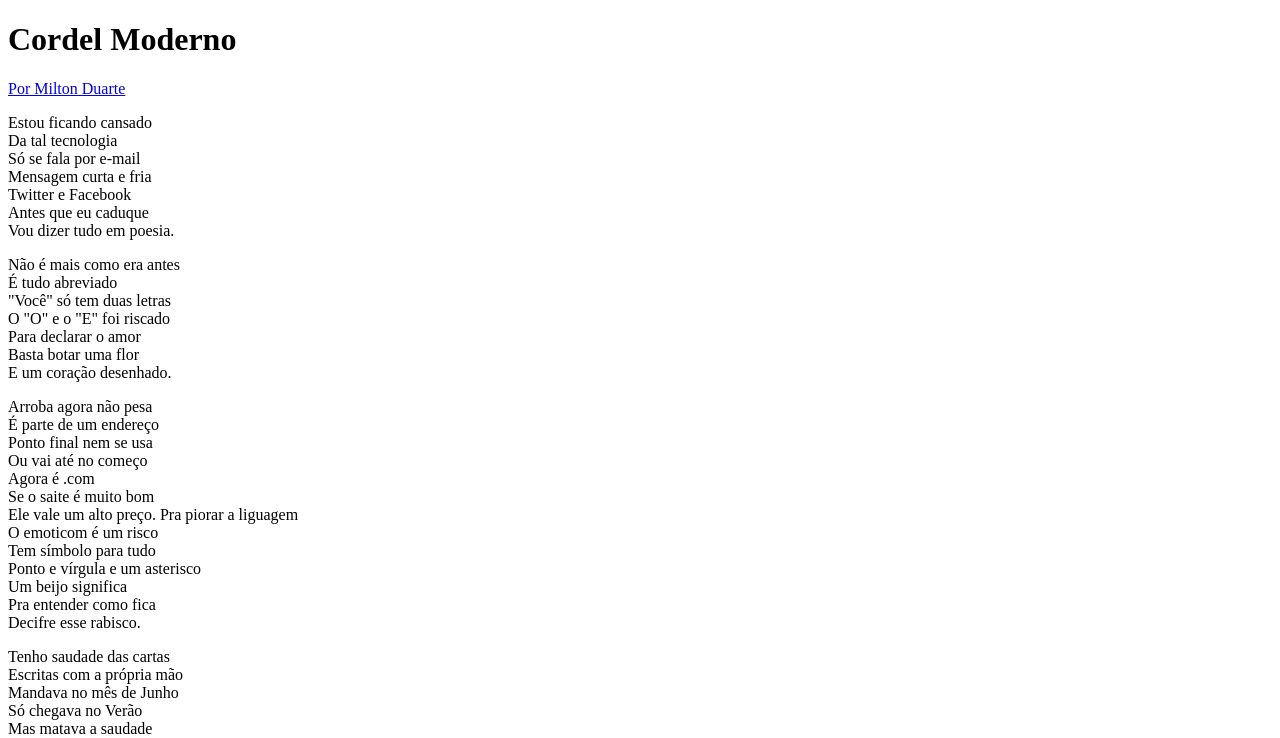
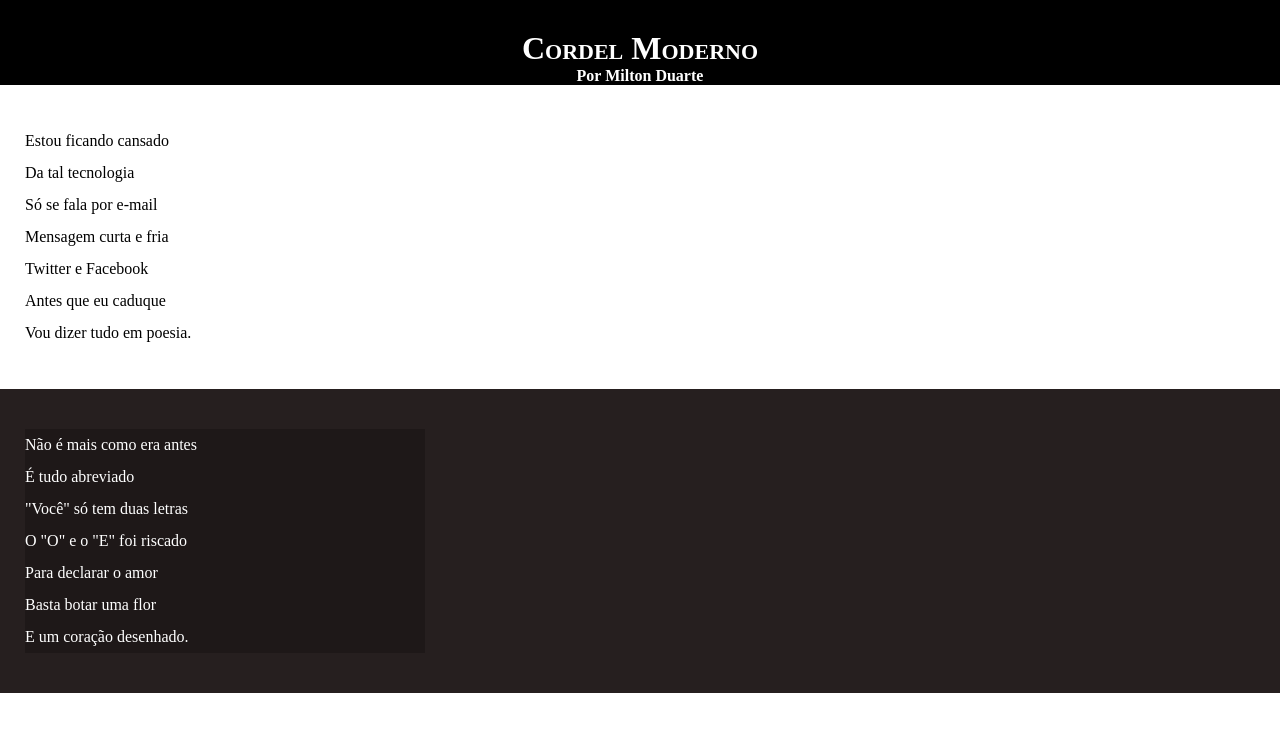
Before and after one commit to CarolaineQueiroz/html-css, a plain HTML site: page HTML5 E CSS MODULO 2/ex023/cordel-moderno.html in a window 1280 px wide. Shown: the top 738 px of the page. Drawn offline with Linux system fonts and the light colour scheme.

Commit message:
atualizei os estilos do texto

```diff
--- a/HTML5 E CSS MODULO 2/ex023/cordel-moderno.html
+++ b/HTML5 E CSS MODULO 2/ex023/cordel-moderno.html
@@ -13,7 +13,7 @@
          <p>Por Milton Duarte</p>
         </a>
     </header>
-    <section>
+    <section class="normal">
         <p>
             Estou ficando cansado <br>
             Da tal tecnologia <br>
@@ -25,7 +25,7 @@
         </p>
     </section>
 
-    <section>
+    <section class="imagem">
         <p>
             Não é mais como era antes <br>
             É tudo abreviado <br>
@@ -37,7 +37,7 @@
         </p>
     </section>
 
-    <section>
+    <section class="normal">
         <p>
             Arroba agora não pesa <br>
             É parte de um endereço <br>
@@ -45,7 +45,7 @@
             Ou vai até no começo <br>
             Agora é .com <br>
             Se o saite é muito bom <br>
-            Ele vale um alto preço.
+            Ele vale um alto preço. <br>
             Pra piorar a liguagem <br>
             O emoticom é um risco <br>
             Tem símbolo para tudo <br>
@@ -56,7 +56,7 @@
         </p>
     </section>
 
-    <section>
+    <section class="imagem">
         <p>
             Tenho saudade das cartas <br>
             Escritas com a própria mão <br>
@@ -68,7 +68,7 @@
         </p>
     </section>
 
-    <section>
+    <section class="normal">
         <p>
             Agora, escrevo e envio <br>
             Chegando na mesma hora <br>
@@ -86,5 +86,8 @@
             Deixe que Deus interprete.
         </p>
     </section>
+    <footer>
+        <p>Site criando por <a href="https://github.com/gustavoguanabara" target="_blank">Gustavo Guanabara</a> Para o CursoemVideo</p>
+    </footer>
 </body>
 </html>
--- a/HTML5 E CSS MODULO 2/ex023/estilo/style.css
+++ b/HTML5 E CSS MODULO 2/ex023/estilo/style.css
@@ -0,0 +1,68 @@
+@charset "UTF-8";
+
+* {
+    margin: 0px;
+    padding: 0px;
+}
+
+html, body {
+    min-height: 100vh;
+    background-color: darkgray;
+
+}
+
+header {
+    background-color: black;
+    color: white;
+    text-align: center;
+}
+
+header > h1 {
+    padding-top: 30px;
+    font-variant: small-caps;
+}
+
+header > p {
+    padding-bottom: 30px;
+}
+
+header a, footer a {
+    color: white;
+    text-decoration: none;
+    font-weight: bolder;
+}
+
+
+header a:hover footer a:hover {
+    text-decoration: underline;
+}
+
+section {
+    padding-top: 5vh;
+    padding-bottom: 5vh;
+    line-height: 2em;
+    padding-left: 25px;
+}
+
+section.normal {
+    background-color: white;
+    color: black;
+}
+
+section.imagem {
+    background-color: rgb(38, 31, 31);
+    color: white;
+}
+
+section.imagem > p {
+    width: 400px;
+    background-color: rgba(0, 0, 0, 0.212);
+}
+
+footer {
+    background-color: black;
+    color: white;
+    text-align: center;
+    padding: 10px;
+
+}
```
